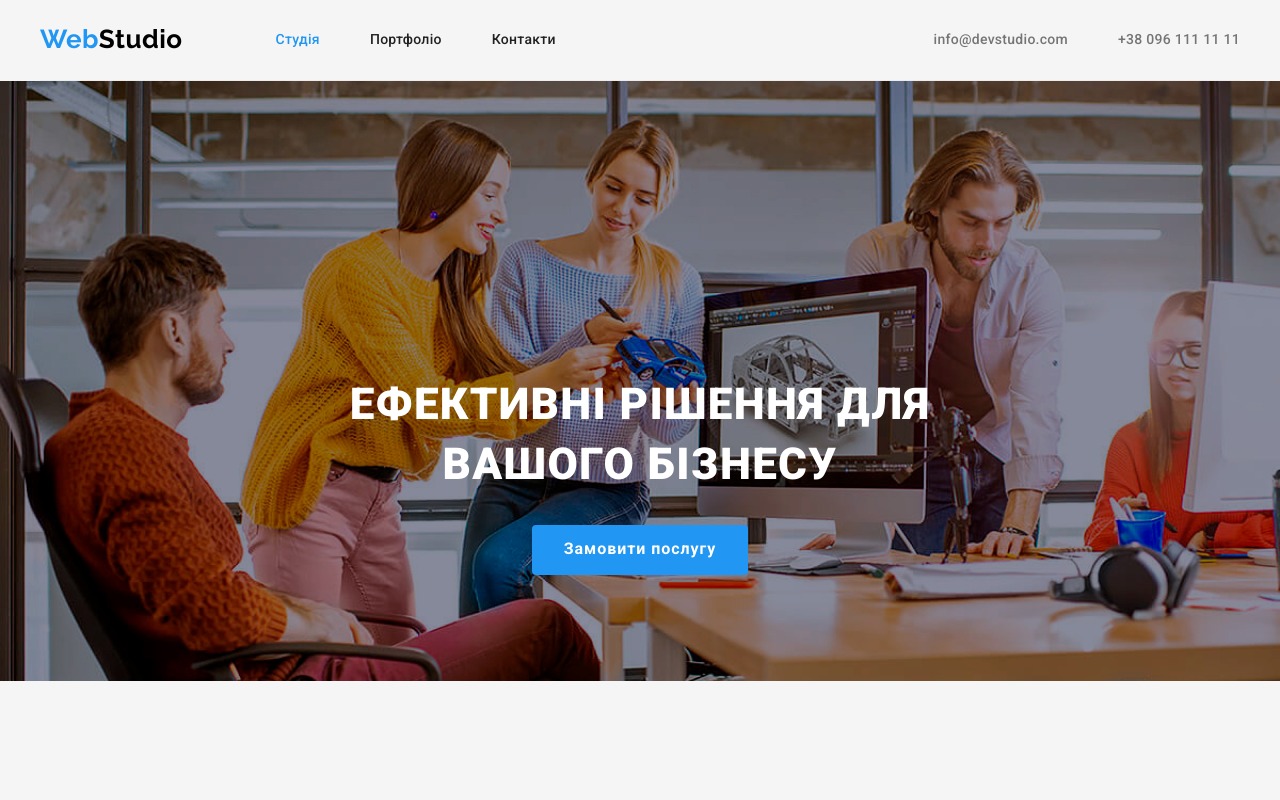
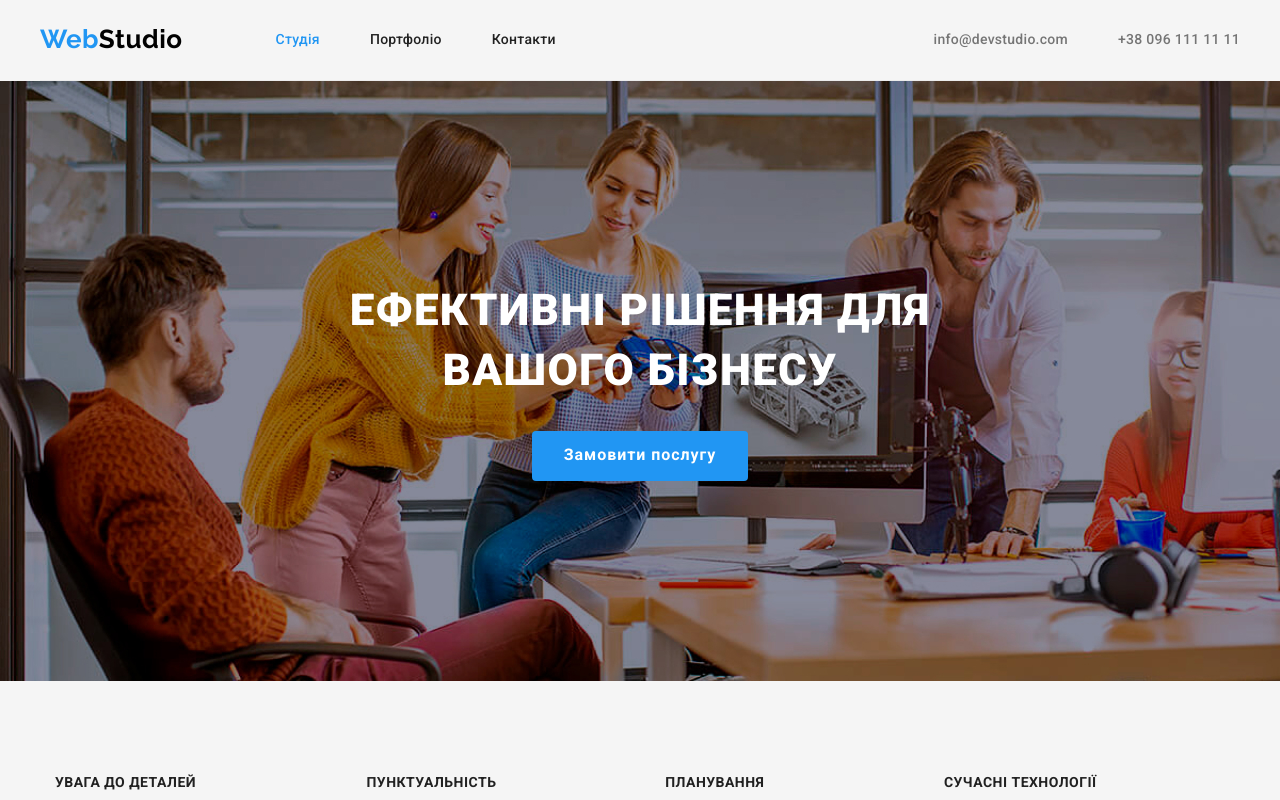
Before and after one commit to osyfliak/goit-markup-hw-03, a plain HTML site: page index.html in a window 1280 px wide. Shown: the top 800 px of the page. Drawn offline with nearby package versions, Linux system fonts and the light colour scheme.

Commit message:
flex final

```diff
--- a/css/styles.css
+++ b/css/styles.css
@@ -14,6 +14,25 @@ body{
     letter-spacing: 0.03em;
 }
 
+.hidden{
+    position: absolute;
+    width: 1px;
+    height: 1px;
+    margin: -1px;
+    border: 0;
+    padding: 0;
+
+    white-space: nowrap;
+    clip-path: inset(100%);
+    clip: rect(0 0 0 0);
+    overflow: hidden;
+}
+.section{
+    padding-top: 94px;
+    padding-bottom: 94px;
+}
+
+
 .list{
     padding: 0;
     margin: 0;
@@ -26,10 +45,6 @@ body{
     max-width: 1200px;
     padding-left: 15px;
     padding-right: 15px;
-
-    padding-top: 94px;
-    padding-bottom: 94px;
-
 }
 
 .menu-part{
@@ -129,18 +144,18 @@ body{
 
 .hero{
     display: block;
-    margin-bottom: 94px;
     height: 600px;
     max-width: 1600px;
 
     margin-left: auto;
     margin-right: auto;
     background-image: url(../images/background.jpg);
+    padding: 200px 0;
 }
 .hero-title{
     margin-top: 0;
     margin-bottom: 30px;
-    padding-top: 200px;
+
 
 
     color: #FFFFFF;
@@ -173,7 +188,9 @@ body{
 .features {
     display: flex;
 }
-
+.features-section{
+    padding-bottom: 0;
+}
 .features .item:not(:last-child){
 
     margin-right: 30px;
@@ -254,7 +271,7 @@ body{
 /* Підвал */
 .footer{
     background-color: var(--background-footer-color);
-
+    padding: 60px 0;
 }
 
 
@@ -267,16 +284,8 @@ body{
 .footer .logo-part{
     color: #ffffff;
     text-decoration: none;
-
-
-
 }
 
-.footer .container{
-    padding-top: 60px;
-    padding-bottom: 60px;
-
-}
 .addres{
     padding-bottom: 60px;
 }
@@ -368,12 +377,16 @@ margin-bottom: 9px;
     margin-bottom: 30px;
 }
 
+.portfolio .item{
+    border-bottom: 1px solid #EEEEEE;
+}
 .portfolio .title{
     font-weight: 700;
     font-size: 18px;
     line-height: 2;
     margin-top: 20px;
     margin-bottom: 4px;
+
 }
 
 
--- a/index.html
+++ b/index.html
@@ -28,6 +28,7 @@
           </ul>
         </nav>
         <!-- Контакти -->
+
         <ul class="contact list">
           <li class="item">
             <a class="link" href="mailto:info@devstudio.com">info@devstudio.com</a>
@@ -48,9 +49,9 @@
 
       <!-- Особливості -->
 
-      <section class="section">
+      <section class="section features-section">
         <div class="container">
-          <h2 class="section-title features-title">Особливості</h2>
+          <h2 class="section-title features-title hidden">Особливості</h2>
           <ul class="features list">
             <li class="item">
               <h3 class="title">Увага до деталей</h3>
@@ -102,7 +103,7 @@
 
       <!-- Наша команда -->
 
-      <section class="section">
+      <section class="section padding">
         <div class="container">
           <h2 class="section-title team-title">Наша команда</h2>
           <ul class="team list">
```
Also changed, not shown: portfolio.html (+4 -3 lines).
